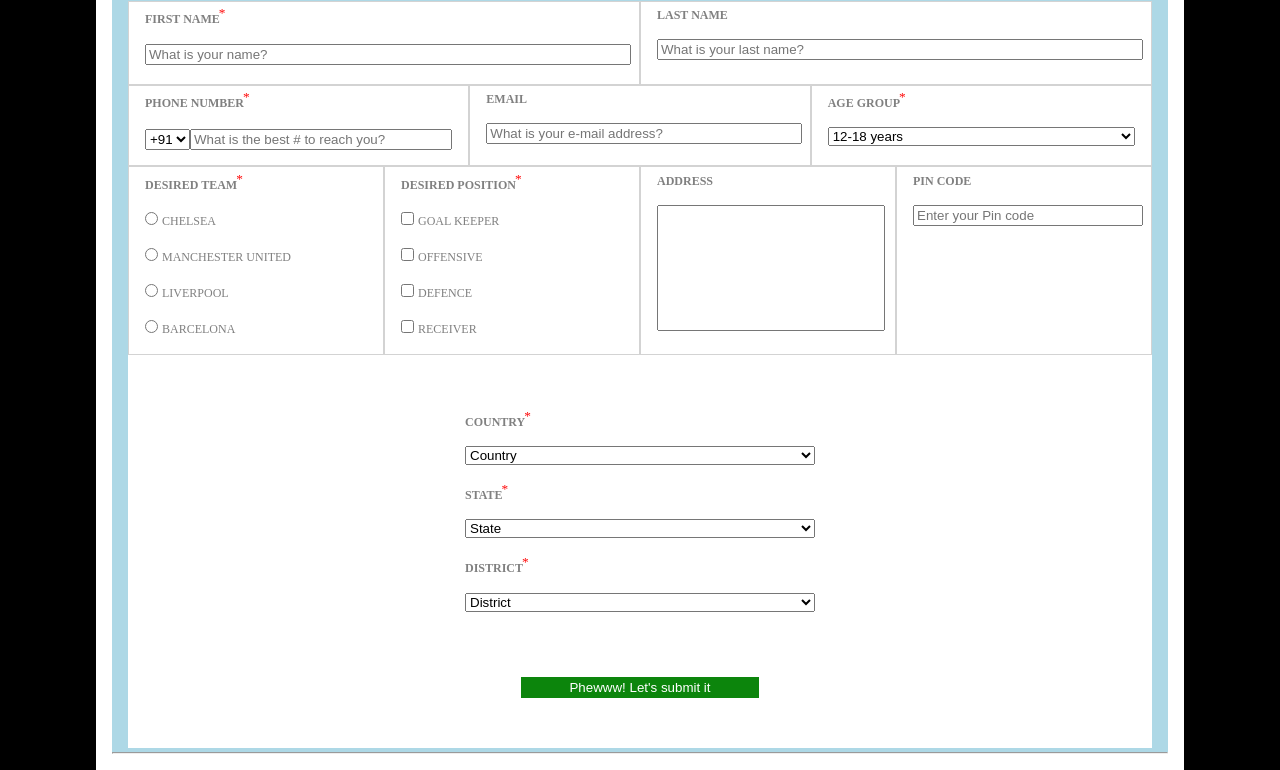
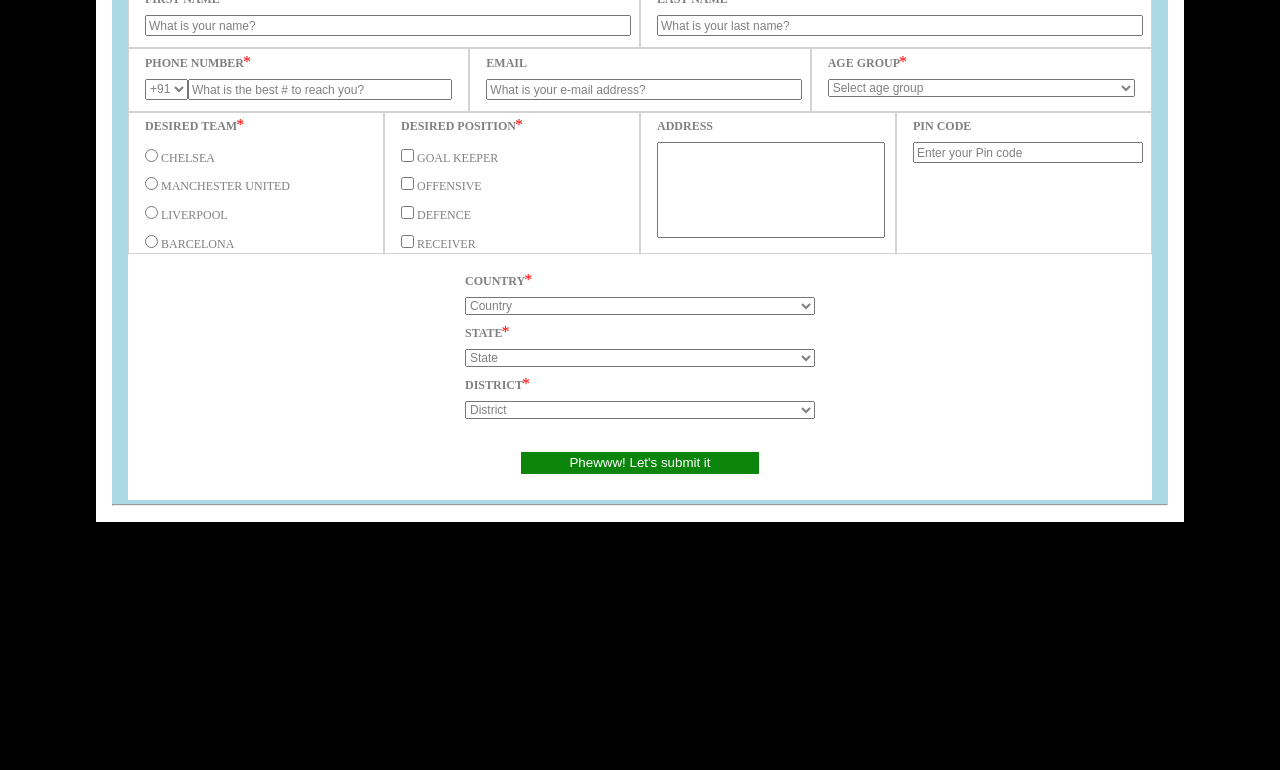
Before and after one commit to HardikN19/football_form, a plain HTML site: page index.html in a window 1280 px wide. Shown: the part 78-848 px from the top of the page. After the commit the page ends 800 px from the top, so only its background shows below. Drawn offline with Linux system fonts and the light colour scheme.

Commit message:
modified ui

```diff
--- /dev/null
+++ b/app.js
@@ -0,0 +1,12 @@
+const firstName = document.querySelector('#firstName');
+
+const btnSubmit = document.querySelector('#btn-submit');
+btnSubmit.disabled = true;
+
+
+
+
+
+firstName.addEventListener('change',()=>{
+
+});
--- a/index.html
+++ b/index.html
@@ -16,21 +16,22 @@
 
             <form action="/" method="POST" class="form-box">
                 <div class="form-row">
-                    <div class="inp-field">
+                    <div class="form-column">
                         <label for="firstName" class="form-label">FIRST NAME</label>
-                        <sup class="mandatory">*</sup>
+                        <span class="mandatory">*</span>
                         <input type="text" name="firstName" id="firstName" class="input-col" placeholder="What is your name?" required>
                     </div>
-                    <div class="inp-field">
+                    <div class="form-column">
                         <label for="lastName" class="form-label">LAST NAME</label>
                         <input type="text" name="lastName" id="lastName" class="input-col" placeholder="What is your last name?">
                     </div>
                 </div>
+
                 <div class="form-row">
-                    <div class="inp-field">
+                    <div class="form-column">
                         <label for="number" class="form-label">PHONE NUMBER</label>
-                        <sup class="mandatory">*</sup>
-                        <br><br>
+                        <span class="mandatory">*</span>
+                        <br>
                         <div class="form-row">
                             <select name="code" id="code">
                             <option value="+1">+1</option>
@@ -41,16 +42,17 @@
                             <input type="number" name="number" id="number" placeholder="What is the best # to reach you?" required>
                         </div>
                     </div>
-                    <div class="inp-field">
+                    <div class="form-column">
                         <label for="email" class="form-label">EMAIL</label>
                         <br>
                         <input type="email" name="email" id="email" class="input-col" placeholder="What is your e-mail address?">
                     </div>
-                    <div class="inp-field">
+                    <div class="form-column">
                         <label for="age" class="form-label">AGE GROUP</label>
-                        <sup class="mandatory">*</sup>
+                        <span class="mandatory">*</span>
                         <br>
                         <select name="age" id="age" class="input-col" required>
+                            <option value="">Select age group</option>
                             <option value="12-18 years">12-18 years</option>
                             <option value="18-24 years">18-24 years</option>
                             <option value="24-30 years">24-30 years</option>
@@ -58,68 +60,86 @@
                     </div>
                 </div>
                 <div class="form-row">
-                    <div class="inp-field">
+                    <div class="form-column">
                         <label for="team" class="form-label">DESIRED TEAM</label>
-                        <sup class="mandatory">*</sup>
+                        <span class="mandatory">*</span>
                         <br><br>
+                        <div class="form-option">
+                            <input type="radio" id="team1" name="myTeam" value="chelsea">
+                            <label for="chelsea">CHELSEA</label>
+                        </div><br>
+                        <div class="form-option">
+                            <input type="radio" id="team2" name="myTeam" value="manchester">
+                            <label for="manchester">MANCHESTER UNITED</label>
+                        </div><br>
+                        <div class="form-option">
+                            <input type="radio" id="team3" name="myTeam" value="liverpool">
+                            <label for="liverpool">LIVERPOOL</label>
+                        </div><br>
+                        <div class="form-option">
+                            <input type="radio" id="team4" name="myTeam" value="barcelona">
+                            <label for="barcelona">BARCELONA</label>
+                        </div>
 
-                        <input type="radio" id="team1" name="myTeam" value="chelsea">
-                        <label for="chelsea" class="form-option">CHELSEA</label><br><br>
-                        <input type="radio" id="team2" name="myTeam" value="manchester">
-                        <label for="manchester" class="form-option">MANCHESTER UNITED</label><br><br>
-                        <input type="radio" id="team3" name="myTeam" value="liverpool">
-                        <label for="liverpool" class="form-option">LIVERPOOL</label><br><br>
-                        <input type="radio" id="team4" name="myTeam" value="barcelona">
-                        <label for="barcelona" class="form-option">BARCELONA</label>
                     </div>
-                    <div class="inp-field">
+                    <div class="form-column">
                         <label for="position" class="form-label">DESIRED POSITION</label>
-                        <sup class="mandatory">*</sup>
+                        <span class="mandatory">*</span>
                         <br><br>
+                        <div class="form-option">
+                            <input type="checkbox" id="position1" name="position1" value="goalKeeper">
+                            <label for="position1" class="form-option"> GOAL KEEPER</label>
+                        </div><br>
+                        <div class="form-option">
+                            <input type="checkbox" id="position2" name="position2" value="offensive">
+                            <label for="position2" class="form-option"> OFFENSIVE</label>
+                        </div><br>
+                        <div class="form-option">
+                            <input type="checkbox" id="position3" name="position3" value="defence">
+                            <label for="position3" class="form-option"> DEFENCE</label>
+                        </div><br>
+                        <div class="form-option">
+                            <input type="checkbox" id="position4" name="position4" value="receiver">
+                            <label for="position4" class="form-option"> RECEIVER</label>
+                        </div>
 
-                        <input type="checkbox" id="position1" name="position1" value="goalKeeper">
-                        <label for="position1" class="form-option"> GOAL KEEPER</label><br><br>
-                        <input type="checkbox" id="position2" name="position2" value="offensive">
-                        <label for="position2" class="form-option"> OFFENSIVE</label><br><br>
-                        <input type="checkbox" id="position3" name="position3" value="defence">
-                        <label for="position3" class="form-option"> DEFENCE</label><br><br>
-                        <input type="checkbox" id="position4" name="position4" value="receiver">
-                        <label for="position4" class="form-option"> RECEIVER</label>
+
+
+
                     </div>
-                    <div class="inp-field">
+                    <div class="form-column">
                         <label for="address" class="form-label">ADDRESS</label> <br>
-                        <textarea rows="8" cols="20" class="input-col" name="address"></textarea>
+                        <textarea rows="6" cols="20" class="input-col" name="address"></textarea>
                     </div>
-                    <div class="inp-field">
+                    <div class="form-column">
                         <label for="pinCode" class="form-label">PIN CODE</label> <br>
                         <input type="number" name="pinCode" id="pinCode" class="input-col" minlength="6" placeholder="Enter your Pin code">
                     </div>
                 </div>
-                <br><br>
                 <div class="form-row countryColumn">
                     <div id="country-field">
                         <label for="country" class="form-label">COUNTRY</label>
-                        <sup class="mandatory">*</sup>
+                        <span class="mandatory">*</span>
                         <br>
                         <select name="country" id="countySelect" size="1" class="input-col">
                         <option value="" selected="selected">Country</option>
                         </select><br>
 
-                        <label for="state" class="form-label">STATE</label>                        <sup class="mandatory">*</sup>
+                        <label for="state" class="form-label">STATE</label>                        <span class="mandatory">*</span>
                         <br>
                         <select name="state" id="stateSelect" size="1" class="input-col">
                         <option value="" selected="selected">State</option>
                         </select><br>
 
                         <label for="district" class="form-label">DISTRICT</label>
-                        <sup class="mandatory">*</sup>
+                        <span class="mandatory">*</span>
                         <br>
                         <select name="district" id="districtSelect" size="1" class="input-col">
                         <option value="" selected="selected">District</option>
                         </select><br>
                     </div>
                 </div>
-                <button type="submit" class="btn-submit">Phewww! Let's submit it</button>
+                <button type="submit" id="btn-submit">Phewww! Let's submit it</button>
                 <br>
             </form>
 
@@ -127,5 +147,6 @@
         </div>
 
     </div>
+    <script src="/app.js"></script>
 </body>
 </html>
--- a/style.css
+++ b/style.css
@@ -4,8 +4,9 @@
 body{
     background-color: black;
 }
-.btn-submit{
-    margin: 2rem auto;
+
+#btn-submit{
+    margin: 0.5rem auto;
     display: flex;
     background-color: rgb(12, 133, 12);
     color: white;
@@ -22,7 +23,7 @@ body{
 
 }
 .form-heading{
-    padding: 1rem;
+    padding: 0.5rem;
     text-align: center;
 }
 
@@ -30,30 +31,45 @@ body{
     background-color: white;
     margin: 0.25rem 1rem;
 }
+
 .form-label{
     color: grey;
     font-weight: bold;
     font-size: 12px;
 }
-.form-option{
+.form-option, select, input::placeholder{
     color: grey;
     font-size: 12px;
 }
+.form-option{
+    margin: -0.2rem 0;
+}
+
 .form-row{
     display: flex;
     flex-flow: row;
     flex-wrap: wrap;
 }
-.input-col{
-    width: 100%;
-    margin: 1rem 0;
-}
-.inp-field{
+
+.form-column{
     padding: 0.2rem 1rem;
     border: 0.5px solid lightgrey;
     flex-grow: 1;
     flex-basis: 0;
 }
+
+#code, #number, select{
+    margin: 0.5rem 0;
+}
+#number{
+    flex-grow: 1;
+}
+
+.input-col{
+    width: 100%;
+    margin: 0.5rem 0;
+}
+
 .countryColumn{
     width: 30vw;
     margin: auto;
@@ -71,9 +87,3 @@ body{
 textarea {
     resize: none;
 }
-#code{
-    display: flex;
-}
-#number{
-    flex-grow: 1;
-}
```
